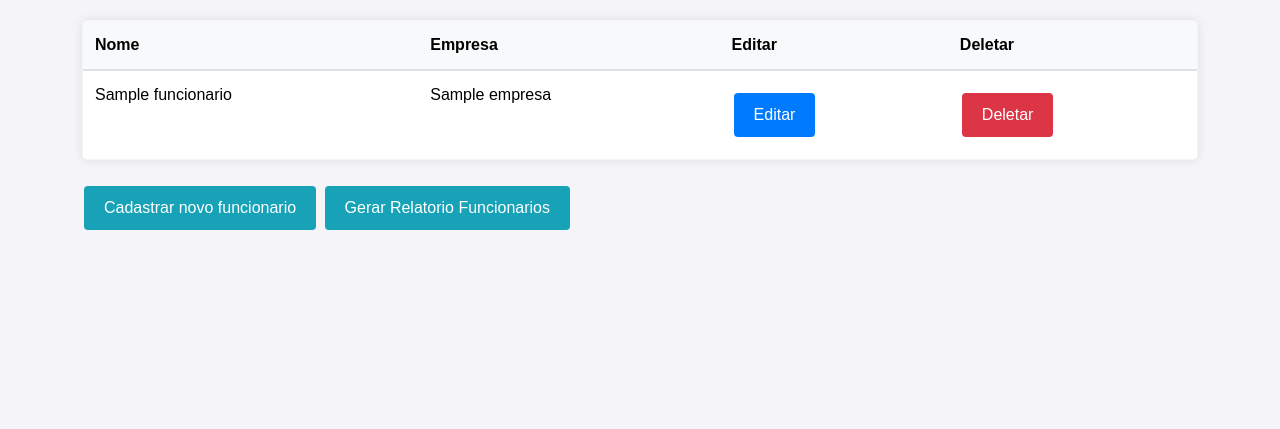
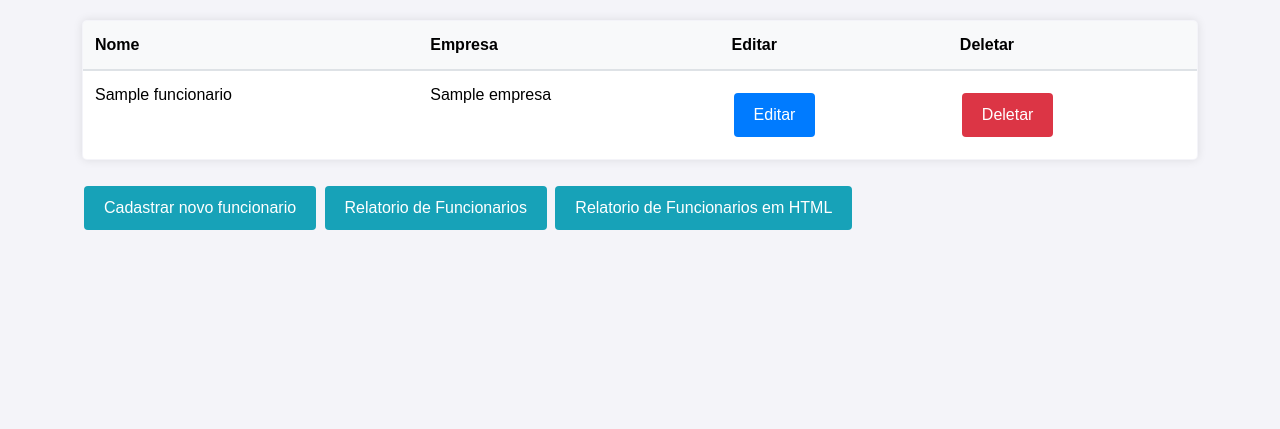
Before and after one commit to dnsouzadev/gestao_rh, a Django app: page /funcionarios/ in a window 1280 px wide. Shown: the top 429 px of the page. Run offline with Django 5.2, Linux system fonts and the light colour scheme; a user stored in the database is signed in; tables that the repository leaves empty hold one stand-in row (values such as "Sample post"); some libraries are stand-ins or nearby versions.

```diff
--- a/apps/funcionarios/templates/funcionarios/funcionario_list.html
+++ b/apps/funcionarios/templates/funcionarios/funcionario_list.html
@@ -149,7 +149,11 @@ table {
     </button>
 
     <button class="btn-info">
-        <a href="{% url 'relatorio_funcionarios' %}">Gerar Relatorio Funcionarios</a>
+        <a href="{% url 'relatorio_funcionarios' %}">Relatorio de Funcionarios</a>
+    </button>
+
+    <button class="btn-info">
+        <a href="{% url 'relatorio_funcionarios_html' %}">Relatorio de Funcionarios em HTML</a>
     </button>
 
 {% endblock %}
--- a/apps/funcionarios/urls.py
+++ b/apps/funcionarios/urls.py
@@ -1,5 +1,5 @@
 from django.urls import path, include
-from .views import FuncionariosList, FuncionarioEdit, FuncionarioDelete, FuncionarioCreate, pdf_view
+from .views import FuncionariosList, FuncionarioEdit, FuncionarioDelete, FuncionarioCreate, pdf_view, Pdf
 
 urlpatterns = [
     path('', FuncionariosList.as_view(), name='list_funcionarios'),
@@ -7,4 +7,5 @@ urlpatterns = [
     path('delete/<int:pk>', FuncionarioDelete.as_view(), name='delete_funcionarios'),
     path('criar', FuncionarioCreate.as_view(), name='create_funcionarios'),
     path('relatorios_funcionarios/', pdf_view, name='relatorio_funcionarios'),
+    path('relatorios_funcionarios_html/', Pdf.as_view(), name='relatorio_funcionarios_html'),
 ]
--- a/apps/funcionarios/views.py
+++ b/apps/funcionarios/views.py
@@ -1,9 +1,14 @@
+import xhtml2pdf.pisa as pisa
+
 from io import BytesIO
 
 from django.contrib.auth.models import User
 from django.http import HttpResponse
 from django.urls import reverse_lazy
+from django.views import View
 from django.views.generic import ListView, UpdateView, DeleteView, CreateView
+from django.template.loader import get_template
+
 from reportlab.pdfgen import canvas
 
 from .models import Funcionario
@@ -77,3 +82,28 @@
     response.write(pdf)
 
     return response
+
+
+class Render:
+    @staticmethod
+    def render(path: str, params: dict, filename: str):
+        template = get_template(path)
+        html = template.render(params)
+        response = BytesIO()
+        pdf = pisa.pisaDocument(BytesIO(html.encode('UTF-8')), response)
+        if not pdf.err:
+            response = HttpResponse(response.getvalue(), content_type='application/pdf')
+            response['Content-Disposition'] = 'attachment; filename=%s.pdf' % filename
+            return response
+        else:
+            return HttpResponse('Error Rendering PDF', status=400)
+
+
+class Pdf(View):
+    def get(self, request):
+        params = {
+            'today': 'Variável de Hoje',
+            'sales': 'Variável de Vendas',
+            'request': request
+        }
+        return Render.render('funcionarios/relatorio.html', params, 'myfile')
```
Also changed, not shown: apps/funcionarios/templates/funcionarios/relatorio.html (added, +10 -0 lines).
